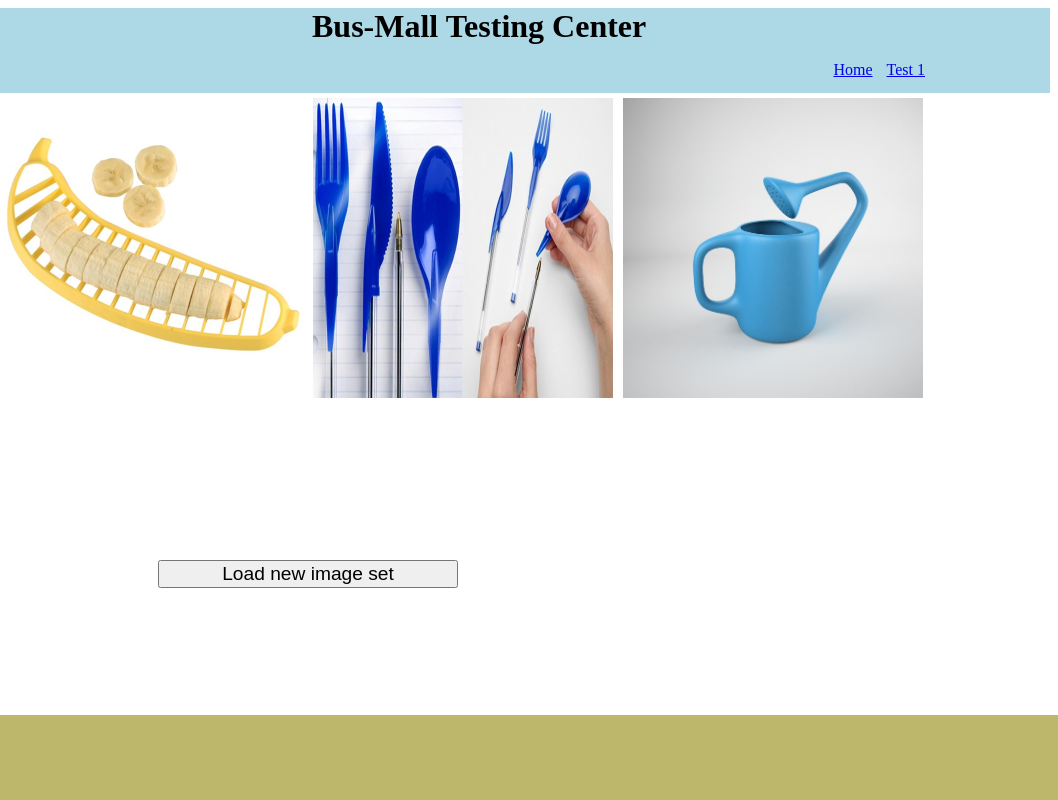
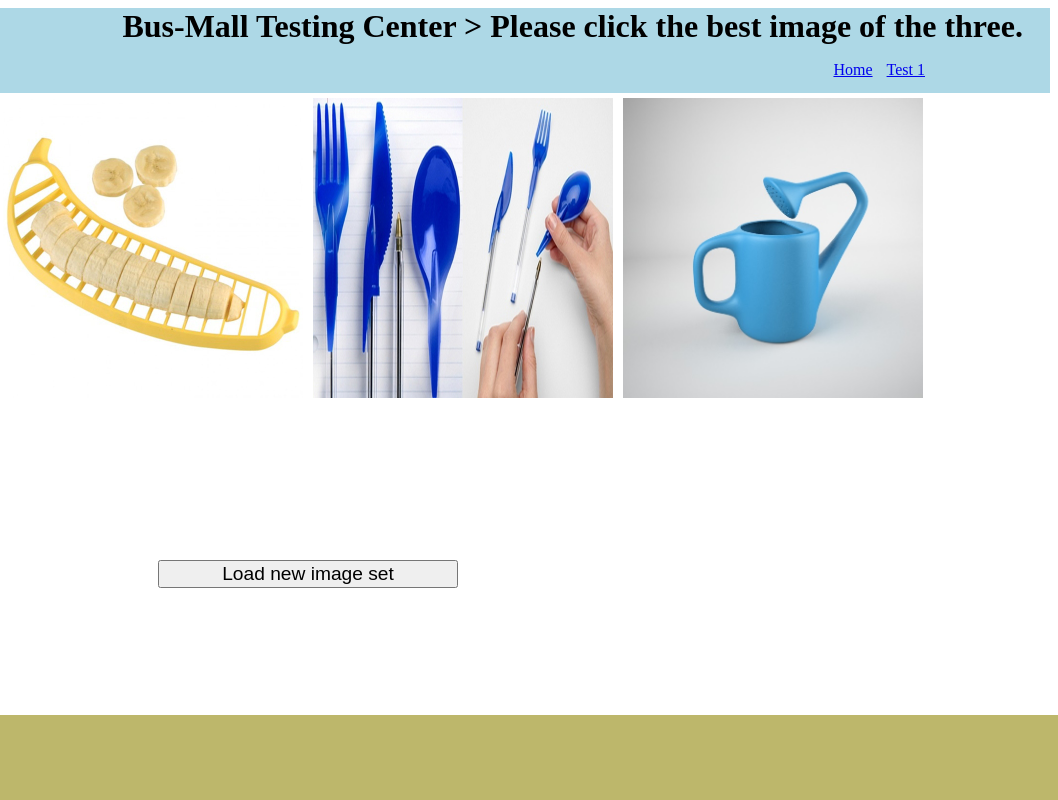
Before and after one commit to kdcouture/bus-mall, a plain HTML site: page index.html in a window 1280 px wide. Shown: the full height of the page, 222-1280 px from the left. Drawn offline with Linux system fonts and the light colour scheme.

Commit message:
Small fixes

```diff
--- a/css/style.css
+++ b/css/style.css
@@ -17,7 +17,7 @@ header > h1 {
   width: 100%;
   position: relative;
   font-size: 2em;
-  left: 25%;
+  left: 10%;
 }
 
 #navBar {
--- a/index.html
+++ b/index.html
@@ -13,7 +13,7 @@
 <body>
 
   <header>
-    <h1 style="display: inline">Bus-Mall Testing Center</h1>
+    <h1 style="display: inline">Bus-Mall Testing Center > Please click the best image of the three.</h1>
     <img src="https://placehold.it/200x70/d00" style="position: relative; top: 10%; float: left; padding-left: 10px;">
     <div id="navBar">
       <ul>
```
